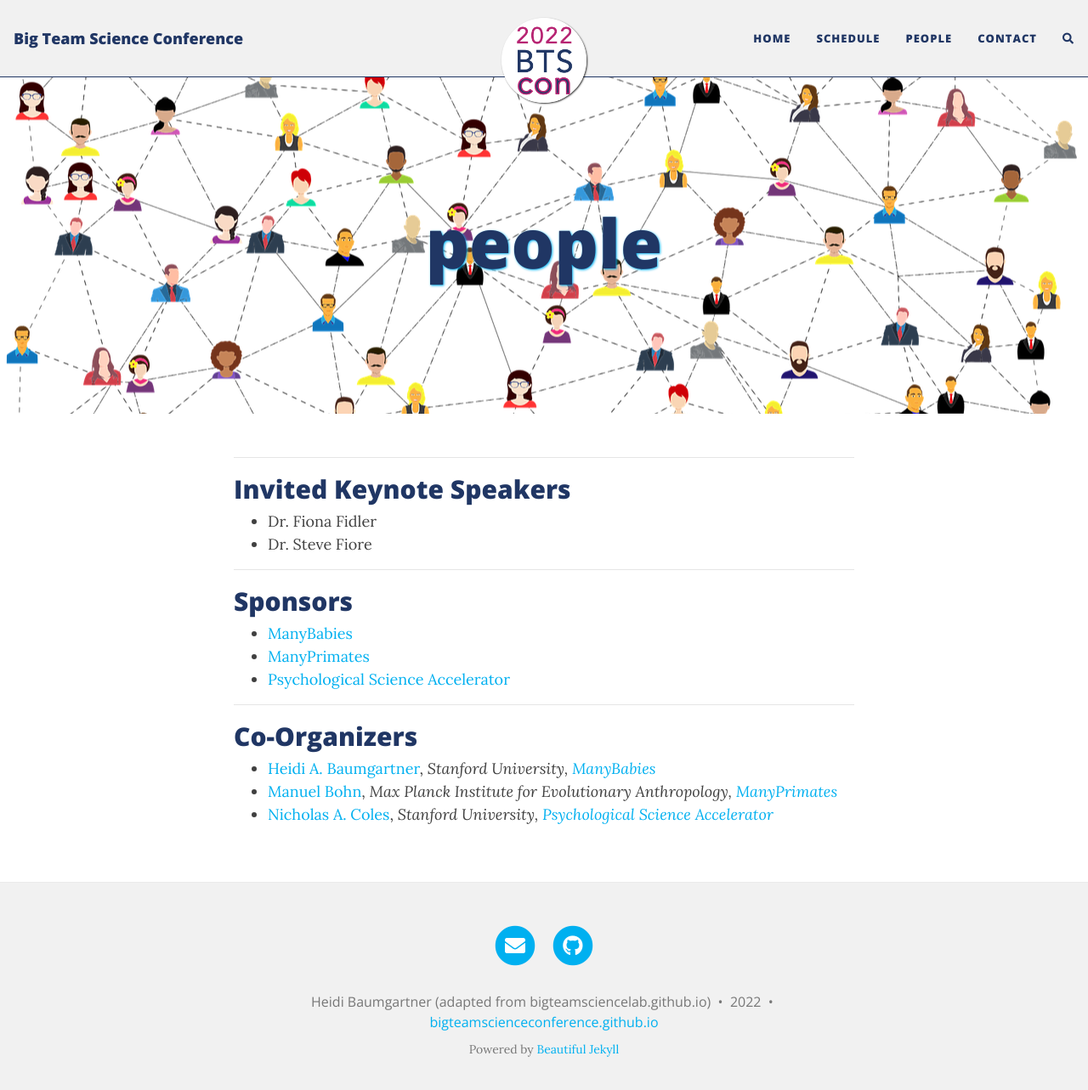
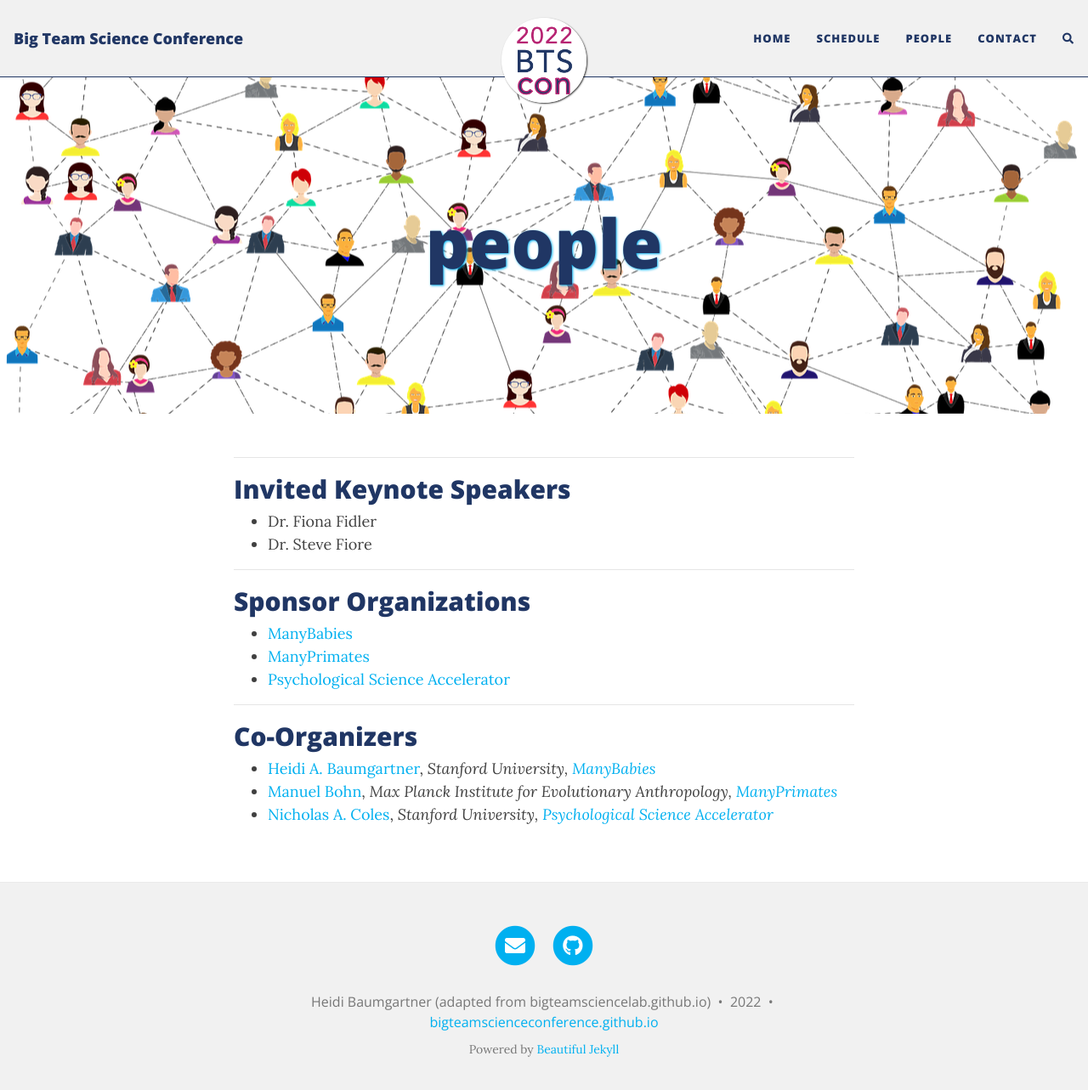
Before and after one commit to bigteamscienceconference/bigteamscienceconference.github.io, a Jekyll site: the page built from people.md, in a window 1280 px wide and 1296 px high. Shown: the top 1283 px of the window at 85% size. Built offline with Jekyll 4.4.1, drawn with Linux system fonts in a browser that asks for light colours; nearby versions of some CDN libraries; comment, search, counter and statistics services are not loaded.

Commit message:
update people

```diff
--- a/people.md
+++ b/people.md
@@ -11,7 +11,7 @@
 * Dr. Steve Fiore
 
 ***
-## Sponsors
+## Sponsor Organizations
 * [ManyBabies](https://manybabies.github.io)
 * [ManyPrimates](https://manyprimates.github.io)
 * [Psychological Science Accelerator](https://psysciacc.org)
```
